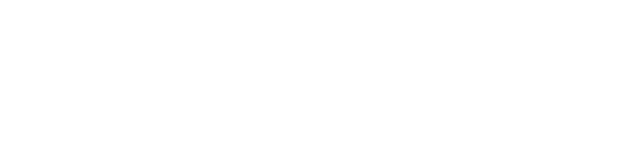
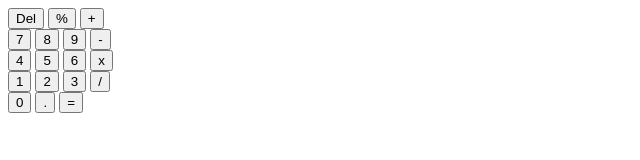
Before and after one commit to bmyles10/Calculator, a plain HTML site: page index.html in a window 1280 px wide. Shown: the whole page, without its empty margins (0-640 px from the left). Drawn offline with Linux system fonts and the light colour scheme.

Commit message:
Starting the app

```diff
--- a/index.html
+++ b/index.html
@@ -1,21 +1,42 @@
 <!DOCTYPE html>
-<script>
+<div id="background">
 
+    <div id="result"></div>
 
+    <div id="main">
+        <div id="first-rows">
+            <button class="del-bg" id="delete">Del</button>
+            <button value="%">%</button>
+            <button value="+">+</button>
+        </div>
 
+        <div class="rows">
+            <button value="7">7</button>
+            <button value="8">8</button>
+            <button value="9">9</button>
+            <button value="-">-</button>
+        </div>
 
+        <div class="rows">
+            <button value="4">4</button>
+            <button value="5">5</button>
+            <button value="6">6</button>
+            <button value="*">x</button>
+        </div>
 
+        <div class="rows">
+            <button value="1">1</button>
+            <button value="2">2</button>
+            <button value="3">3</button>
+            <button value="/">/</button>
+        </div>
 
+        <div class="rows">
+            <button value="0">0</button>
+            <button value=".">.</button>
+            <button value="=">=</button>
+        </div>
 
+    </div>
 
-
-
-
-
-
-
-
-
-
-
-</script>
+</div>
```
Also changed, not shown: scatch.js (added, +21 -0 lines).
